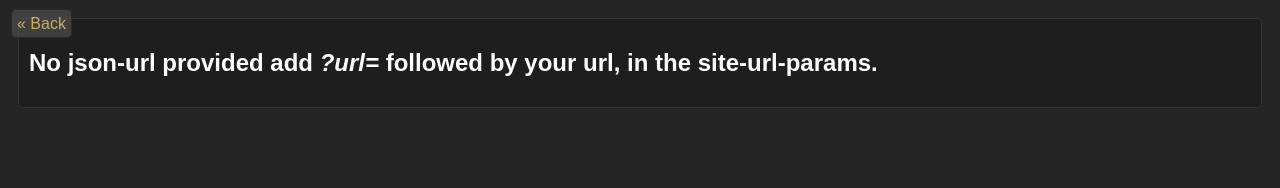
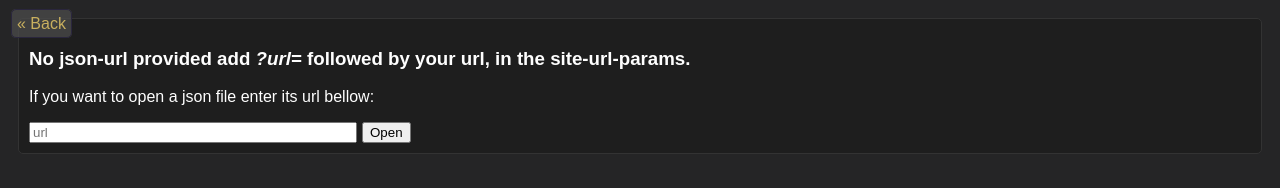
Before and after one commit to sbamboo/websa, a plain HTML site: page jsonview/index.html in a window 1280 px wide. Drawn offline with Linux system fonts and the light colour scheme.

Commit message:
update jsonview with an url-input field

```diff
--- a/jsonview/css/jsonview.css
+++ b/jsonview/css/jsonview.css
@@ -126,6 +126,12 @@ body {
     color: rgb(192, 49, 49);
 }
 
+#open-json-url-input {
+    width: 25vw;
+    min-width: 280px;
+    margin-right: 5px;
+}
+
 /* Obj */
 .obj > .collapsible {
     color: var(--collapsible-color);
--- a/jsonview/js/jsonview.js
+++ b/jsonview/js/jsonview.js
@@ -1,3 +1,17 @@
+function updateUrlParameter(url, paramName, paramValue) {
+    // Create a URL object
+    let urlObj = new URL(url);
+
+    // Get the search parameters
+    let params = urlObj.searchParams;
+
+    // Set the new value for the parameter (it will replace the existing one if it exists)
+    params.set(paramName, paramValue);
+
+    // Return the updated URL as a string
+    return urlObj.toString();
+}
+
 document.addEventListener('DOMContentLoaded', () => {
     const urlParams = new URLSearchParams(window.location.search);
     const jsonUrl = decodeURIComponent(urlParams.get('url'));
@@ -18,10 +32,29 @@ document.addEventListener('DOMContentLoaded', () => {
     const container = document.getElementById('jsonViewer');
 
     if (!jsonUrl || jsonUrl === null || jsonUrl === "null") {
-        const msg = document.createElement("h2");
+        const msg = document.createElement("h3");
         msg.classList.add("msg-info");
         msg.innerHTML = `No json-url provided add <i>?url=</i> followed by your url, in the site-url-params.`
         container.appendChild(msg);
+        const msg2 = document.createElement("p");
+        msg2.innerText = "If you want to open a json file enter its url bellow:"
+        msg2.classList.add("msg-info");
+        container.appendChild(msg2)
+        const wra = document.createElement("div");
+            const inp = document.createElement("input");
+            inp.placeholder = "url";
+            inp.id = "open-json-url-input";
+            const but = document.createElement("button");
+            but.innerText = "Open";
+            but.id = "open-json-url-button";
+            but.onclick = () => {
+                window.location = updateUrlParameter(window.location.href,"url",inp.value);
+            }
+            wra.appendChild(inp);
+            wra.appendChild(but);
+        container.appendChild(wra);
+
+
     } else {
         fetch(jsonUrl)
             .then(response => response.json())
@@ -29,7 +62,7 @@ document.addEventListener('DOMContentLoaded', () => {
                 displayJson(data, container, collapsedDefault, decorateExpanded, alternativeSymbols, cutStringsAt, cutLinksAt);
             })
             .catch(error => {
-                const msg = document.createElement("h2");
+                const msg = document.createElement("h3");
                 msg.classList.add("msg-error");
                 msg.innerHTML = `Error fetching the JSON file: <span class="msg-error-msg">${error}</span>`
                 container.appendChild(msg);
```
